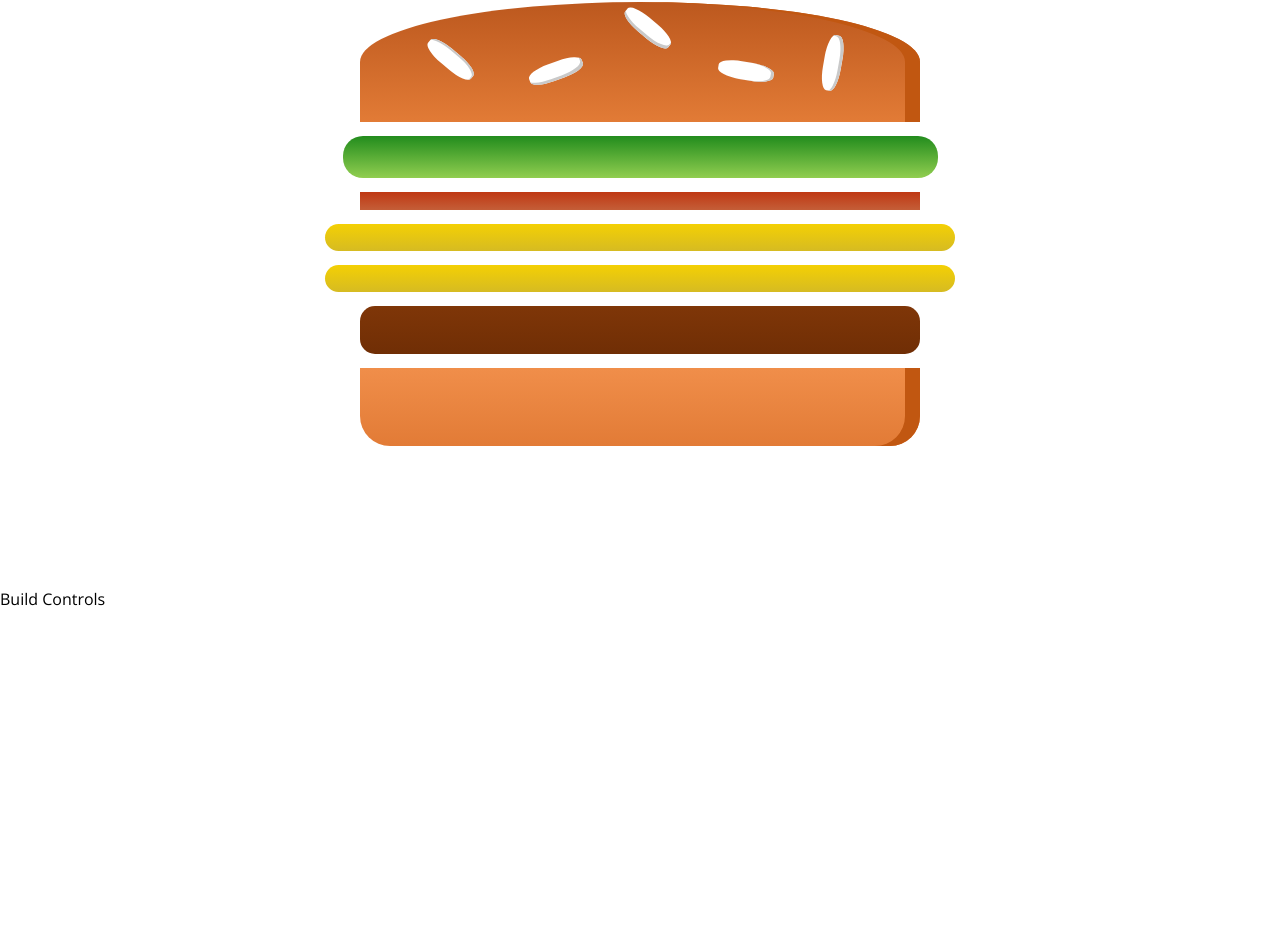
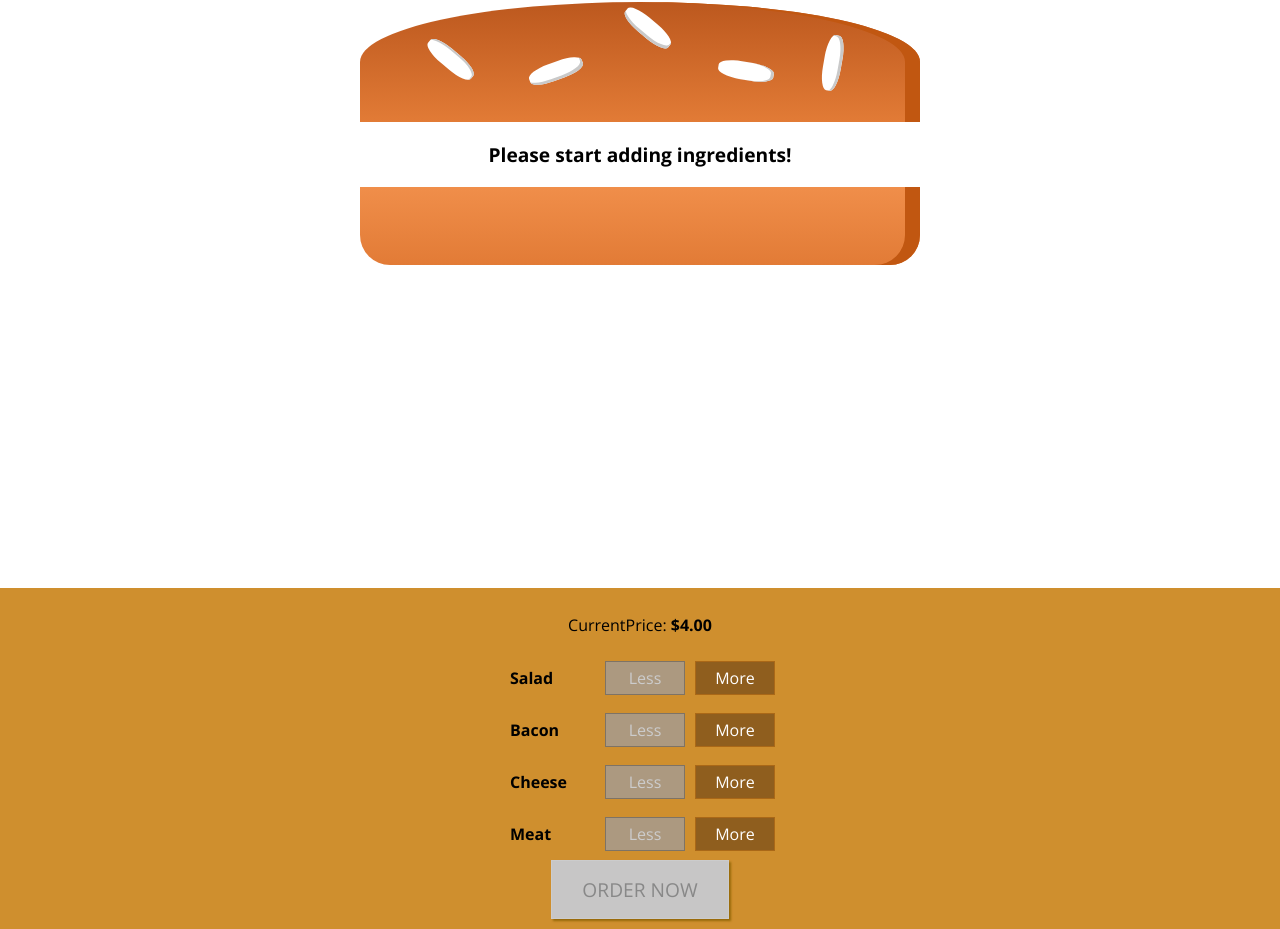
Before and after one commit to I3uckwheat/react-burger-builder, a React app: page / in a window 1280 px wide. Shown: the part 50-979 px from the top of the page. Before the commit the page ends 800 px from the top, so only its background shows below. Built offline with nearby package versions, Linux system fonts and the light colour scheme.

Commit message:
adds button

```diff
--- a/src/components/Burger/BuildControls/BuildControl/BuildControl.js
+++ b/src/components/Burger/BuildControls/BuildControl/BuildControl.js
@@ -3,10 +3,17 @@
 import classes from './BuildControl.css';
 
 const buildControl = (props) => (
-  <div className={classes.buildControl}>
+  <div className={classes.BuildControl}>
     <div className={classes.Label}>{props.label}</div>
-    <button className={classes.Less}>Less</button>
-    <button className={classes.More}>More</button>
+    <button
+      className={classes.Less}
+      onClick={props.removed}
+      disabled={props.disabled}
+    >Less</button>
+    <button
+      className={classes.More}
+      onClick={props.added}
+    >More</button>
   </div>
 );
 
--- a/src/components/Burger/BuildControls/BuildControls.css
+++ b/src/components/Burger/BuildControls/BuildControls.css
@@ -8,3 +8,44 @@
   margin: auto;
   padding: 10px 0;
 }
+
+.OrderButton {
+    background-color: #DAD735;
+    outline: none;
+    cursor: pointer;
+    border: 1px solid #966909;
+    color: #966909;
+    font-family: inherit;
+    font-size: 1.2em;
+    padding: 15px 30px;
+    box-shadow: 2px 2px 2px #966909;
+}
+
+.OrderButton:hover, .OrderButton:active {
+    background-color: #A0DB41;
+    border: 1px solid #966909;
+    color: #966909;
+}
+
+.OrderButton:disabled {
+    background-color: #C7C6C6;
+    cursor: not-allowed;
+    border: 1px solid #ccc;
+    color: #888888;
+}
+
+.OrderButton:not(:disabled) {
+    animation: enable 0.3s linear;
+}
+
+@keyframes enable {
+    0% {
+        transform: scale(1);
+    }
+    60% {
+        transform: scale(1.1);
+    }
+    100% {
+        transform: scale(1);
+    }
+}
--- a/src/components/Burger/BuildControls/BuildControls.js
+++ b/src/components/Burger/BuildControls/BuildControls.js
@@ -1,5 +1,32 @@
 import React from 'react';
 
-const buildControls = (props) => ();
+import classes from './BuildControls.css';
+import BuildControl from './BuildControl/BuildControl';
+
+const controls = [
+  { label: 'Salad', type: 'salad' },
+  { label: 'Bacon', type: 'bacon' },
+  { label: 'Cheese', type: 'cheese' },
+  {label: 'Meat', type: 'meat'},
+];
+
+const buildControls = (props) => (
+    <div className={classes.BuildControls}>
+      <p>CurrentPrice: <strong>${props.price.toFixed(2)}</strong></p>
+      {controls.map(ctrl => (
+        <BuildControl
+          key={ctrl.label}
+          label={ctrl.label}
+          added={() => props.ingredientAdded(ctrl.type)}
+          removed={() => props.ingredientRemoved(ctrl.type)}
+          disabled={props.disabledInfo[ctrl.type]}
+        />
+      ))}
+      <button
+      className={classes.OrderButton}
+      disabled={!props.purchaseable}
+      >ORDER NOW</button>
+    </div>
+);
 
 export default buildControls;
--- a/src/containers/BurgerBuilder/BurgerBuilder.js
+++ b/src/containers/BurgerBuilder/BurgerBuilder.js
@@ -2,22 +2,89 @@
 
 import Aux from '../../hoc/Aux';
 import Burger from '../../components/Burger/Burger';
+import BuildControls from '../../components/Burger/BuildControls/BuildControls';
+
+const INGREDIENT_PRICES = {
+  salad: 0.5,
+  cheese: 0.4,
+  meat: 1.3,
+  bacon: 0.7
+}
 
 class BurgerBuilder extends Component {
   state = {
     ingredients: {
-      salad: 1,
-      bacon: 1,
-      cheese: 2,
-      meat: 1
-    }
+      salad: 0,
+      bacon: 0,
+      cheese: 0,
+      meat: 0
+    },
+    totalPrice: 4,
+    purchaseable: false,
   }
 
+  updatePurchaseState(ingredients) {
+    const sum = Object.keys(ingredients).map(igKey => {
+      return ingredients[igKey];
+    }).reduce((sum, el) => {
+      return sum + el;
+    }, 0);
+
+    this.setState({ purchaseable: sum > 0 });
+  }
+
+  addIngredientHandler = (type) => {
+    const oldCount = this.state.ingredients[type];
+    const updatedCount = oldCount + 1;
+    const updatedIngredients = {
+      ...this.state.ingredients
+    };
+    updatedIngredients[type] = updatedCount;
+    const priceAddition = INGREDIENT_PRICES[type];
+    const oldPrice = this.state.totalPrice;
+    const newPrice = oldPrice + priceAddition;
+
+    this.setState({totalPrice: newPrice, ingredients: updatedIngredients});
+
+    this.updatePurchaseState(updatedIngredients);
+  }
+
+  removeIngredientHandler = (type) => {
+    const oldCount = this.state.ingredients[type];
+    if(oldCount <= 0) return;
+    const updatedCount = oldCount - 1;
+    const updatedIngredients = {
+      ...this.state.ingredients
+    };
+    updatedIngredients[type] = updatedCount;
+    const priceDeduction = INGREDIENT_PRICES[type];
+    const oldPrice = this.state.totalPrice;
+    const newPrice = oldPrice - priceDeduction;
+
+    this.setState({ totalPrice: newPrice, ingredients: updatedIngredients });
+
+    this.updatePurchaseState(updatedIngredients);
+  }
+
+
   render () {
+    const disabledInfo = {
+      ...this.state.ingredients
+    };
+    for (let key in disabledInfo) {
+      disabledInfo[key] = disabledInfo[key] <= 0;
+    };
+
     return (
       <Aux>
         <Burger ingredients={this.state.ingredients} />
-        <div>Build Controls</div>
+        <BuildControls
+          price={this.state.totalPrice}
+          purchaseable={this.state.purchaseable}
+          ingredientAdded={this.addIngredientHandler}
+          ingredientRemoved={this.removeIngredientHandler}
+          disabledInfo={disabledInfo}
+        />
       </Aux>
     );
   }
```
